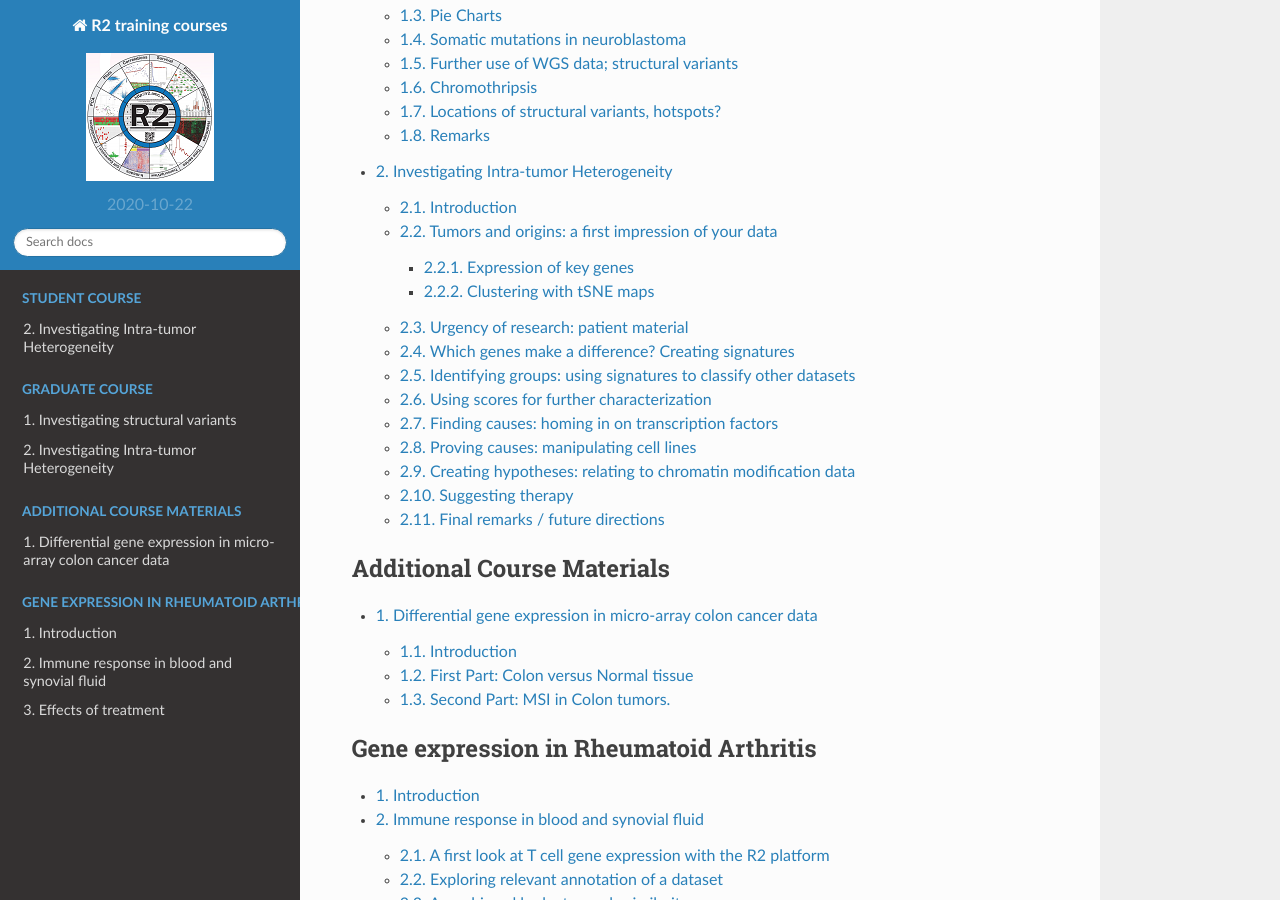
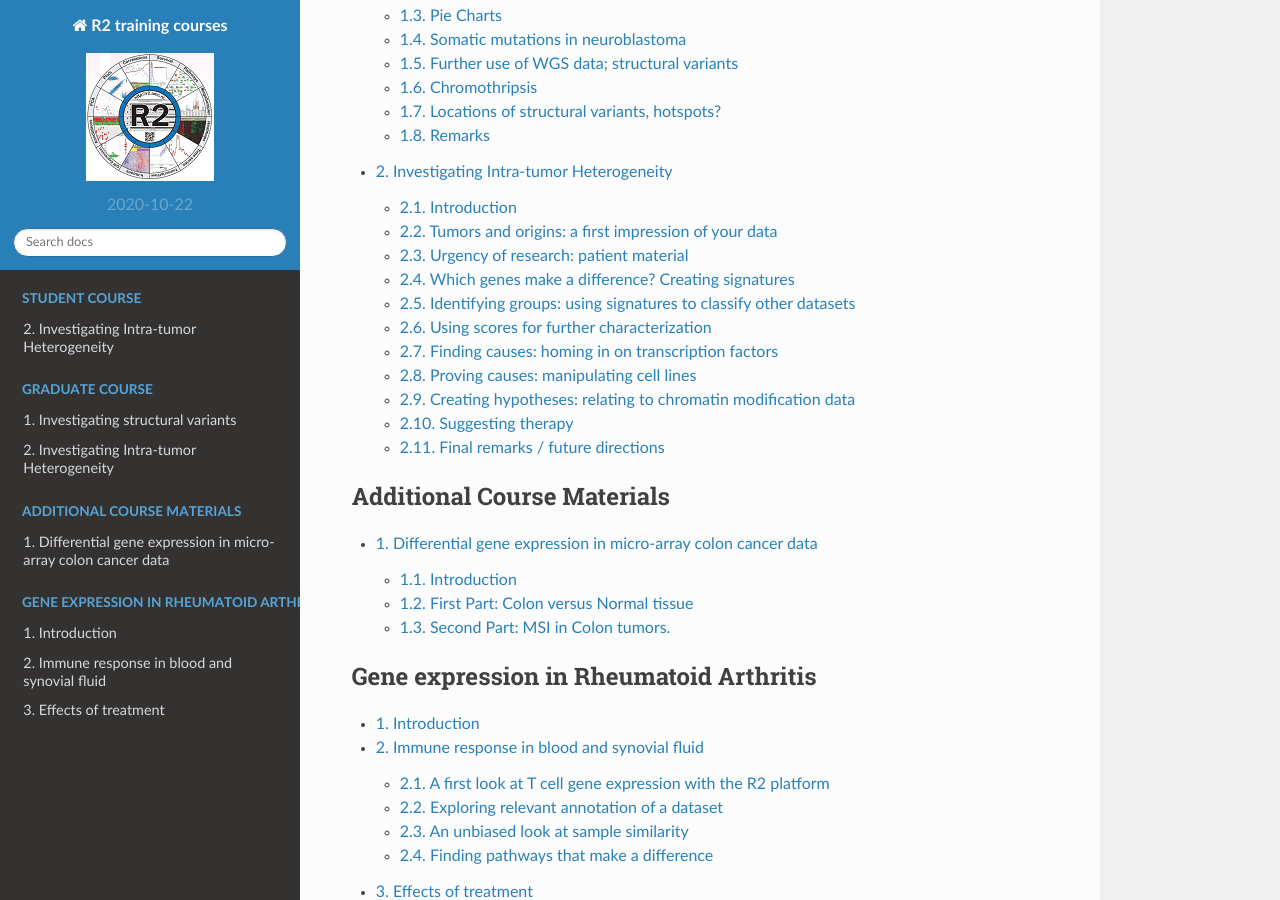
Before and after one commit to antronerds/r2-training-courses, a Sphinx documentation site: the page built from docs/index.rst, in a window 1280 px wide and 900 px high, scrolled down 888 px. Built offline with Sphinx 7.4.7 and the Read the Docs theme 2.0.0, drawn with Linux system fonts in a browser that asks for light colours; pages that are not in the unit, such as notebooks, are missing from menus; some of the changed lines change nothing that is shown.

```diff
--- a/docs/index.rst
+++ b/docs/index.rst
@@ -16,7 +16,8 @@
    Investigating_Tumor_Heterogeneity
 
 .. toctree::
-   :maxdepth: 3
+   :maxdepth: 2
+   :numbered:
    :caption: Graduate Course
 
    Finding_structural_variants
```
